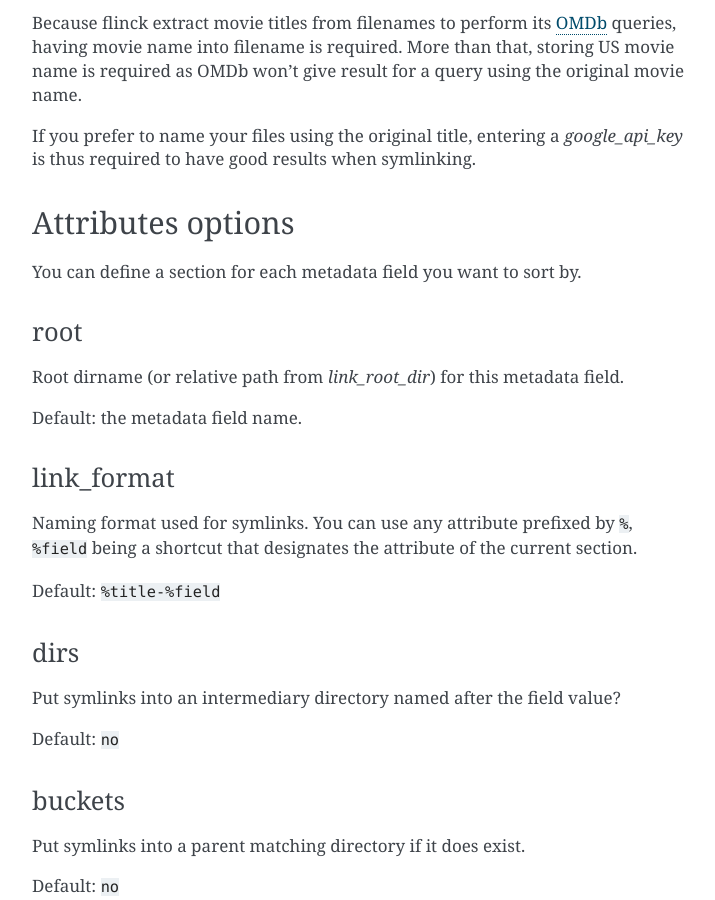
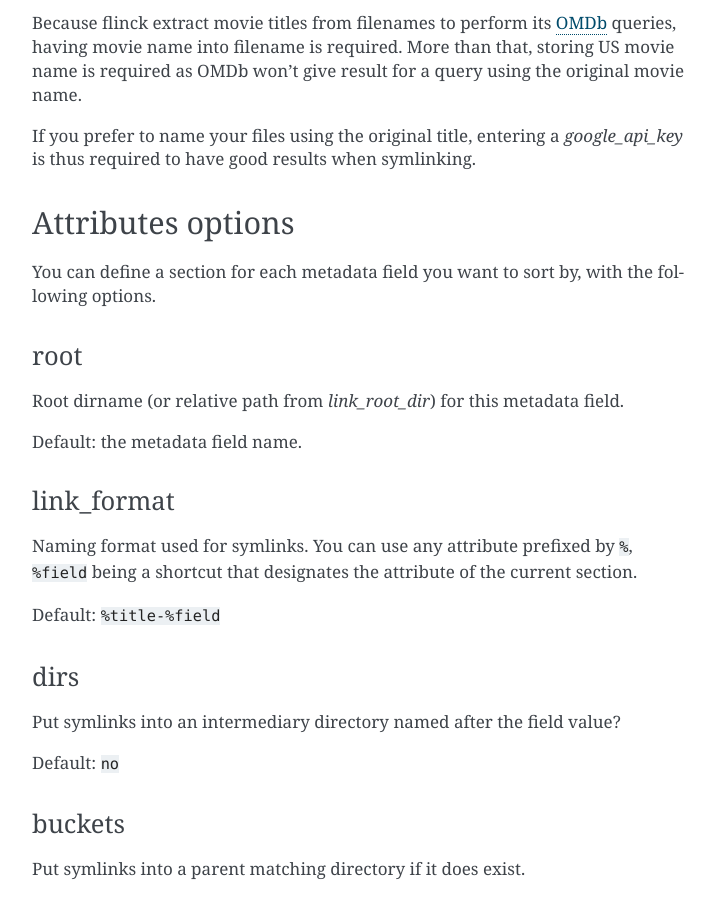
Before and after one commit to Kraymer/flinck, a Sphinx documentation site: the page built from docs/configuration.rst, in a window 1280 px wide and 900 px high, scrolled down 1032 px. Shown: the whole window, without its empty margins (388-1103 px from the left). Built offline with Sphinx 7.4.7, drawn with Linux system fonts in a browser that asks for light colours.

Commit message:
update docs

```diff
--- a/docs/configuration.rst
+++ b/docs/configuration.rst
@@ -56,7 +56,8 @@ If you prefer to name your files using the original title, entering a
 Attributes options
 ------------------
 
-You can define a section for each metadata field you want to sort by.
+You can define a section for each metadata field you want to sort by, with the
+following options.
 
 root
 ^^^^
```
